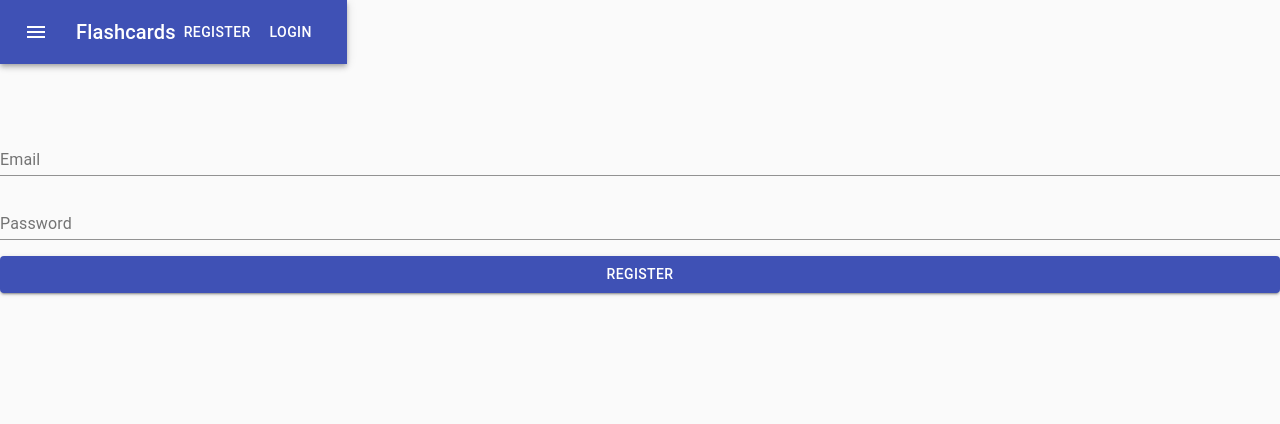
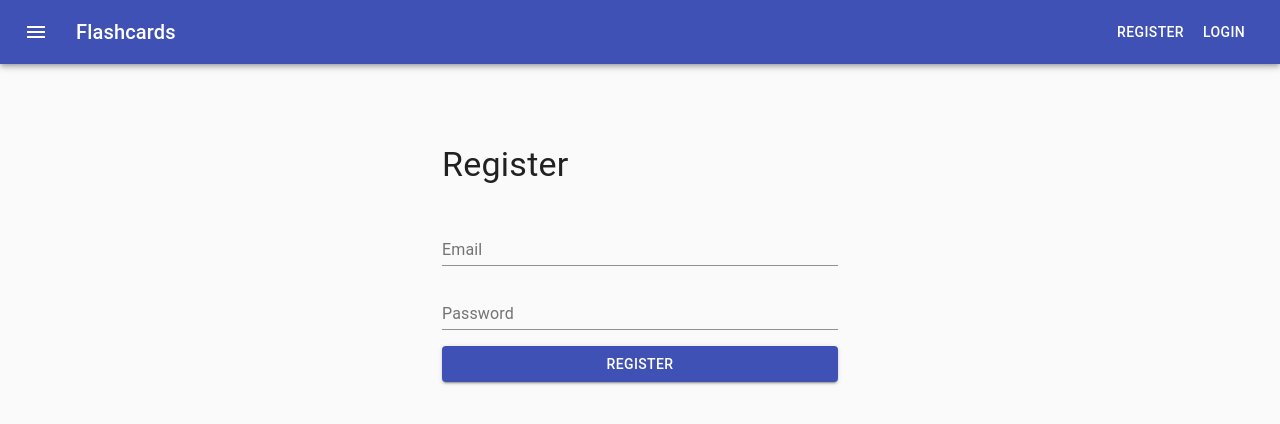
Before and after one commit to marciorasf/hippocards-web, a React (Create React App) app: page /register in a window 1280 px wide. Shown: the top 424 px of the page. Built offline with nearby package versions, Linux system fonts and the light colour scheme; no server answers.

Commit message:
improve register page layout

```diff
--- a/src/pages/Register/index.tsx
+++ b/src/pages/Register/index.tsx
@@ -3,7 +3,7 @@ import React from "react"
 import { useHistory } from "react-router-dom"
 
 import { Header, InputField, Spacing } from "@components"
-import { Button, Grid } from "@material-ui/core"
+import { Typography, Button, Grid, Container } from "@material-ui/core"
 import authService, { LoginInput } from "@services/auth"
 import errorService from "@services/error"
 import userService, { CreateUserInput } from "@services/user"
@@ -42,11 +42,16 @@ const Register: React.FC = () => {
 
   return (
     <Grid container>
-      <Grid item>
+      <Grid item xs={12}>
         <Header />
       </Grid>
 
       <Grid item xs={12}>
+        <Container maxWidth="xs">
+          <Spacing orientation="horizontal" size={6} />
+
+          <Typography variant="h4">Register</Typography>
+
           <Spacing orientation="horizontal" size={4} />
 
           <Formik
@@ -97,6 +102,7 @@ const Register: React.FC = () => {
               </Form>
             )}
           </Formik>
+        </Container>
       </Grid>
     </Grid>
   )
```
Lines whose indentation alone changed are shown as unchanged.
